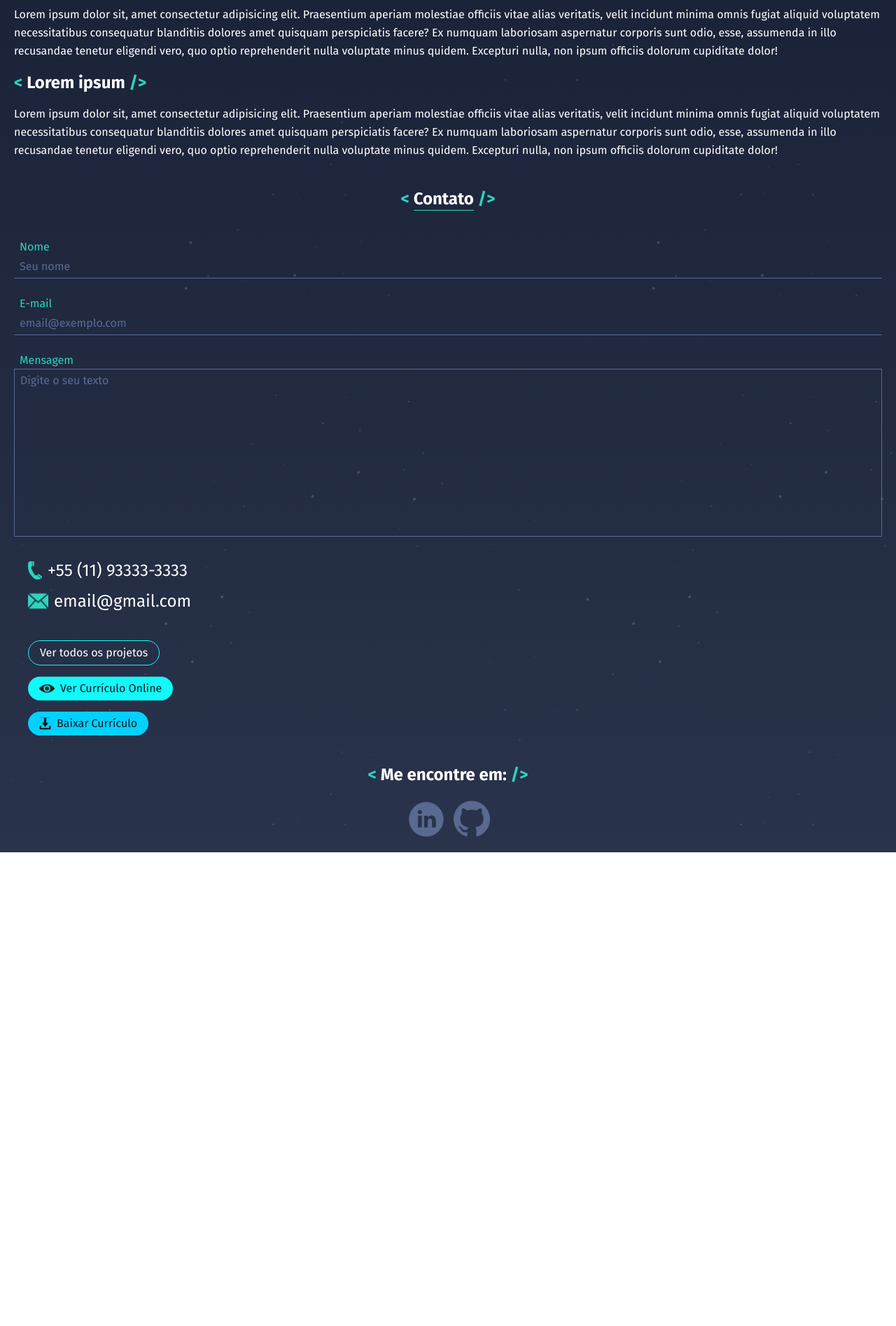
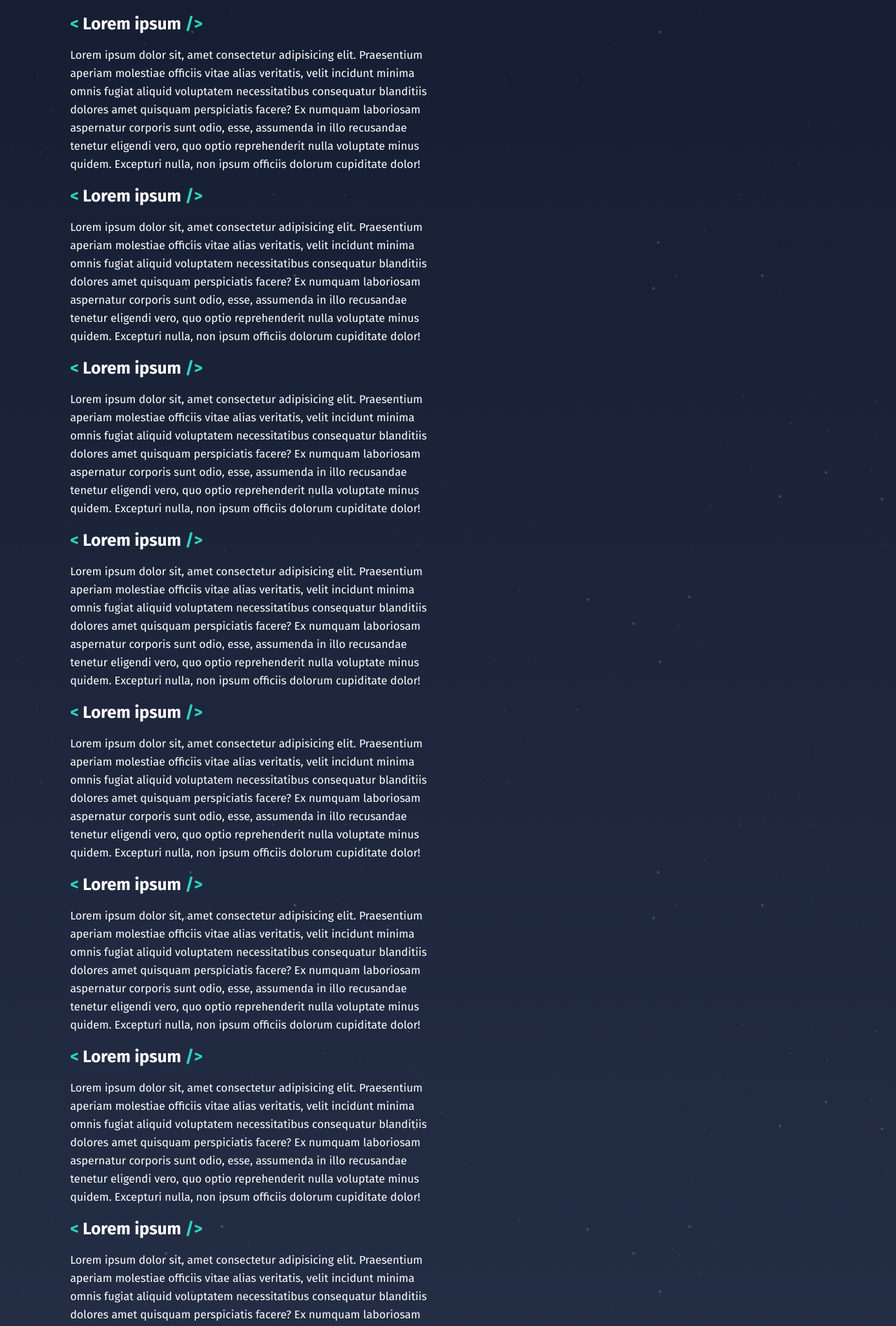
Before and after one commit to ogustavohp/portfolio, a Next.js app: page /aboutme in a window 1280 px wide. Shown: the part 891-2786 px from the top of the page at 70% size. Before the commit the page ends 2109 px from the top, so only its background shows below. Built offline with nearby package versions, Linux system fonts and the light colour scheme.

Commit message:
finish interface

```diff
--- a/src/app/aboutme/page.tsx
+++ b/src/app/aboutme/page.tsx
@@ -4,8 +4,11 @@ import React from 'react'
 
 export default function Page() {
   return (
-    <main className="mx-5 flex flex-col gap-4">
+    <main className="mx-5 mt-28 flex flex-wrap items-center justify-center gap-4 md:justify-around">
+      <div className="self-start lg:order-2">
         <AboutMeCardPage />
+      </div>
+      <div className="flex max-w-lg flex-col gap-4">
         <Typography Tag="h1" apparentTag="h1" ornament>
           Olá! Eu sou o Gustavo
         </Typography>
@@ -13,10 +16,10 @@ export default function Page() {
           Lorem ipsum dolor sit amet, consectetur adipisicing elit. Eveniet,
           libero eos repellendus aperiam porro eligendi! Autem id delectus
           consectetur animi maxime ipsum perferendis voluptatem harum, commodi,
-        iste nulla earum est?Lorem ipsum dolor sit amet consectetur adipisicing
-        elit. Deserunt adipisci suscipit fugit at totam culpa. Adipisci sit,
-        veniam aut aperiam alias eaque assumenda quaerat nemo perferendis, nisi
-        incidunt excepturi fuga.
+          iste nulla earum est?Lorem ipsum dolor sit amet consectetur
+          adipisicing elit. Deserunt adipisci suscipit fugit at totam culpa.
+          Adipisci sit, veniam aut aperiam alias eaque assumenda quaerat nemo
+          perferendis, nisi incidunt excepturi fuga.
         </Typography>
         <Typography Tag="h2" apparentTag="h1" ornament>
           Minha História com a Programação
@@ -24,36 +27,130 @@ export default function Page() {
         <Typography Tag="p" apparentTag="p">
           Lorem ipsum dolor sit amet consectetur adipisicing elit. Atque
           cupiditate iure ducimus odit delectus aliquid nesciunt alias maiores
-        laborum, dolor perspiciatis aut dolores voluptates dolore animi facilis
-        tenetur quod possimus? Adipisci dolore, quas soluta molestiae amet
-        excepturi rerum id quidem, iste itaque est maiores laudantium beatae,
-        neque magni laborum! Eius voluptatum repudiandae molestiae assumenda
-        labore ratione iste commodi laborum rem.
+          laborum, dolor perspiciatis aut dolores voluptates dolore animi
+          facilis tenetur quod possimus? Adipisci dolore, quas soluta molestiae
+          amet excepturi rerum id quidem, iste itaque est maiores laudantium
+          beatae, neque magni laborum! Eius voluptatum repudiandae molestiae
+          assumenda labore ratione iste commodi laborum rem.
         </Typography>
         <Typography Tag="h2" apparentTag="h1" ornament>
           Lorem ipsum
         </Typography>
         <Typography Tag="p" apparentTag="p">
           Lorem ipsum dolor sit, amet consectetur adipisicing elit. Praesentium
-        aperiam molestiae officiis vitae alias veritatis, velit incidunt minima
-        omnis fugiat aliquid voluptatem necessitatibus consequatur blanditiis
-        dolores amet quisquam perspiciatis facere? Ex numquam laboriosam
-        aspernatur corporis sunt odio, esse, assumenda in illo recusandae
-        tenetur eligendi vero, quo optio reprehenderit nulla voluptate minus
-        quidem. Excepturi nulla, non ipsum officiis dolorum cupiditate dolor!
+          aperiam molestiae officiis vitae alias veritatis, velit incidunt
+          minima omnis fugiat aliquid voluptatem necessitatibus consequatur
+          blanditiis dolores amet quisquam perspiciatis facere? Ex numquam
+          laboriosam aspernatur corporis sunt odio, esse, assumenda in illo
+          recusandae tenetur eligendi vero, quo optio reprehenderit nulla
+          voluptate minus quidem. Excepturi nulla, non ipsum officiis dolorum
+          cupiditate dolor!
         </Typography>
         <Typography Tag="h2" apparentTag="h1" ornament>
           Lorem ipsum
         </Typography>
         <Typography Tag="p" apparentTag="p">
           Lorem ipsum dolor sit, amet consectetur adipisicing elit. Praesentium
-        aperiam molestiae officiis vitae alias veritatis, velit incidunt minima
-        omnis fugiat aliquid voluptatem necessitatibus consequatur blanditiis
-        dolores amet quisquam perspiciatis facere? Ex numquam laboriosam
-        aspernatur corporis sunt odio, esse, assumenda in illo recusandae
-        tenetur eligendi vero, quo optio reprehenderit nulla voluptate minus
-        quidem. Excepturi nulla, non ipsum officiis dolorum cupiditate dolor!
+          aperiam molestiae officiis vitae alias veritatis, velit incidunt
+          minima omnis fugiat aliquid voluptatem necessitatibus consequatur
+          blanditiis dolores amet quisquam perspiciatis facere? Ex numquam
+          laboriosam aspernatur corporis sunt odio, esse, assumenda in illo
+          recusandae tenetur eligendi vero, quo optio reprehenderit nulla
+          voluptate minus quidem. Excepturi nulla, non ipsum officiis dolorum
+          cupiditate dolor!
         </Typography>
+        <Typography Tag="h2" apparentTag="h1" ornament>
+          Lorem ipsum
+        </Typography>
+        <Typography Tag="p" apparentTag="p">
+          Lorem ipsum dolor sit, amet consectetur adipisicing elit. Praesentium
+          aperiam molestiae officiis vitae alias veritatis, velit incidunt
+          minima omnis fugiat aliquid voluptatem necessitatibus consequatur
+          blanditiis dolores amet quisquam perspiciatis facere? Ex numquam
+          laboriosam aspernatur corporis sunt odio, esse, assumenda in illo
+          recusandae tenetur eligendi vero, quo optio reprehenderit nulla
+          voluptate minus quidem. Excepturi nulla, non ipsum officiis dolorum
+          cupiditate dolor!
+        </Typography>
+        <Typography Tag="h2" apparentTag="h1" ornament>
+          Lorem ipsum
+        </Typography>
+        <Typography Tag="p" apparentTag="p">
+          Lorem ipsum dolor sit, amet consectetur adipisicing elit. Praesentium
+          aperiam molestiae officiis vitae alias veritatis, velit incidunt
+          minima omnis fugiat aliquid voluptatem necessitatibus consequatur
+          blanditiis dolores amet quisquam perspiciatis facere? Ex numquam
+          laboriosam aspernatur corporis sunt odio, esse, assumenda in illo
+          recusandae tenetur eligendi vero, quo optio reprehenderit nulla
+          voluptate minus quidem. Excepturi nulla, non ipsum officiis dolorum
+          cupiditate dolor!
+        </Typography>
+        <Typography Tag="h2" apparentTag="h1" ornament>
+          Lorem ipsum
+        </Typography>
+        <Typography Tag="p" apparentTag="p">
+          Lorem ipsum dolor sit, amet consectetur adipisicing elit. Praesentium
+          aperiam molestiae officiis vitae alias veritatis, velit incidunt
+          minima omnis fugiat aliquid voluptatem necessitatibus consequatur
+          blanditiis dolores amet quisquam perspiciatis facere? Ex numquam
+          laboriosam aspernatur corporis sunt odio, esse, assumenda in illo
+          recusandae tenetur eligendi vero, quo optio reprehenderit nulla
+          voluptate minus quidem. Excepturi nulla, non ipsum officiis dolorum
+          cupiditate dolor!
+        </Typography>
+        <Typography Tag="h2" apparentTag="h1" ornament>
+          Lorem ipsum
+        </Typography>
+        <Typography Tag="p" apparentTag="p">
+          Lorem ipsum dolor sit, amet consectetur adipisicing elit. Praesentium
+          aperiam molestiae officiis vitae alias veritatis, velit incidunt
+          minima omnis fugiat aliquid voluptatem necessitatibus consequatur
+          blanditiis dolores amet quisquam perspiciatis facere? Ex numquam
+          laboriosam aspernatur corporis sunt odio, esse, assumenda in illo
+          recusandae tenetur eligendi vero, quo optio reprehenderit nulla
+          voluptate minus quidem. Excepturi nulla, non ipsum officiis dolorum
+          cupiditate dolor!
+        </Typography>
+        <Typography Tag="h2" apparentTag="h1" ornament>
+          Lorem ipsum
+        </Typography>
+        <Typography Tag="p" apparentTag="p">
+          Lorem ipsum dolor sit, amet consectetur adipisicing elit. Praesentium
+          aperiam molestiae officiis vitae alias veritatis, velit incidunt
+          minima omnis fugiat aliquid voluptatem necessitatibus consequatur
+          blanditiis dolores amet quisquam perspiciatis facere? Ex numquam
+          laboriosam aspernatur corporis sunt odio, esse, assumenda in illo
+          recusandae tenetur eligendi vero, quo optio reprehenderit nulla
+          voluptate minus quidem. Excepturi nulla, non ipsum officiis dolorum
+          cupiditate dolor!
+        </Typography>
+        <Typography Tag="h2" apparentTag="h1" ornament>
+          Lorem ipsum
+        </Typography>
+        <Typography Tag="p" apparentTag="p">
+          Lorem ipsum dolor sit, amet consectetur adipisicing elit. Praesentium
+          aperiam molestiae officiis vitae alias veritatis, velit incidunt
+          minima omnis fugiat aliquid voluptatem necessitatibus consequatur
+          blanditiis dolores amet quisquam perspiciatis facere? Ex numquam
+          laboriosam aspernatur corporis sunt odio, esse, assumenda in illo
+          recusandae tenetur eligendi vero, quo optio reprehenderit nulla
+          voluptate minus quidem. Excepturi nulla, non ipsum officiis dolorum
+          cupiditate dolor!
+        </Typography>
+        <Typography Tag="h2" apparentTag="h1" ornament>
+          Lorem ipsum
+        </Typography>
+        <Typography Tag="p" apparentTag="p">
+          Lorem ipsum dolor sit, amet consectetur adipisicing elit. Praesentium
+          aperiam molestiae officiis vitae alias veritatis, velit incidunt
+          minima omnis fugiat aliquid voluptatem necessitatibus consequatur
+          blanditiis dolores amet quisquam perspiciatis facere? Ex numquam
+          laboriosam aspernatur corporis sunt odio, esse, assumenda in illo
+          recusandae tenetur eligendi vero, quo optio reprehenderit nulla
+          voluptate minus quidem. Excepturi nulla, non ipsum officiis dolorum
+          cupiditate dolor!
+        </Typography>
+      </div>
     </main>
   )
 }
--- a/src/app/layout.tsx
+++ b/src/app/layout.tsx
@@ -19,7 +19,7 @@ export default function RootLayout({
   return (
     <html
       lang="pt-br"
-      className="bg-gradient-to-b from-slate-900 to-bgcolor-500"
+      className="scroll-smooth bg-gradient-to-b from-slate-900 to-bgcolor-500"
     >
       <body
         className={`${firaSans.className} bg-[url(../assets/bg-stars.svg)] bg-repeat`}
--- a/src/components/AboutMe/AboutMeCardPage.tsx
+++ b/src/components/AboutMe/AboutMeCardPage.tsx
@@ -5,7 +5,7 @@ import CurriculumAboutMe from './CurriculumAboutMe'
 
 export default function AboutMeCardPage() {
   return (
-    <div className="my-5 flex flex-col gap-5">
+    <div className="my-5 flex flex-col items-center gap-5">
       <ProfileImage />
       <div className="flex w-72 flex-1 flex-wrap justify-center gap-2 self-center">
         <HighlightCard bottomText="24 anos" />
--- a/src/components/AboutMe/CurriculumAboutMe.tsx
+++ b/src/components/AboutMe/CurriculumAboutMe.tsx
@@ -5,10 +5,10 @@ import download from '@/assets/download.svg'
 
 export default function CurriculumAboutMe() {
   return (
-    <div className="flex flex-col items-center gap-4">
-      <Button icon={eye}>Ver Curriculo Online</Button>
+    <div className="flex flex-wrap justify-center gap-3">
+      <Button icon={eye}>Ver Currículo Online</Button>
       <Button icon={download} variant="FillSecondary">
-        Baixar Curriculo
+        Baixar Currículo
       </Button>
     </div>
   )
--- a/src/components/AboutMe/ProfileImage.tsx
+++ b/src/components/AboutMe/ProfileImage.tsx
@@ -4,7 +4,7 @@ import cam from '@/assets/cam.svg'
 
 export default function ProfileImage() {
   return (
-    <div className="mx-auto mb-2 flex h-52 w-52 items-center justify-center rounded-full border border-primary-500 bg-iconcolor-700">
+    <div className="mb-2 flex h-52 w-52 items-center justify-center rounded-full border border-primary-500 bg-iconcolor-700 lg:h-72 lg:w-72">
       <Image alt="foto" src={cam} />
     </div>
   )
--- a/src/components/Footer/index.tsx
+++ b/src/components/Footer/index.tsx
@@ -11,14 +11,19 @@ import iconGitHub from '@/assets/githubIcon.svg'
 
 export default function Footer() {
   return (
-    <footer className="mx-5 mt-10 flex flex-col gap-3">
+    <footer
+      className="mx-5 mt-10 flex flex-wrap justify-center gap-x-20 gap-y-3"
+      id="contact"
+    >
       {/* title */}
-      <div className="mb-7 self-center">
+      <div className="mb-7 flex w-full justify-center">
         <Typography Tag="h2" apparentTag="h1" ornament botBorder>
           Contato
         </Typography>
       </div>
 
+      {/* Inputs */}
+      <div className="flex w-full flex-col md:w-1/2">
         {/* input name */}
         <div className="flex w-full flex-col items-start">
           <label htmlFor="name" className="ml-2 text-base text-primary-500">
@@ -57,7 +62,10 @@ export default function Footer() {
             className="h-60 w-full resize-none border border-iconcolor-400 bg-transparent px-2 py-1 text-base text-white placeholder:text-iconcolor-400"
           />
         </div>
+      </div>
 
+      {/* tel / email */}
+      <div className="flex flex-col items-start justify-center">
         {/* Telefone */}
         <div className="ml-5 mt-5 flex gap-2">
           <Image alt="icone de um telefone" src={iconTel} />
@@ -73,8 +81,6 @@ export default function Footer() {
             email@gmail.com
           </Typography>
         </div>
-
-      {/* buttons */}
         <div className="ml-5 mt-7 flex flex-col items-start gap-4">
           <Button variant="primary">Ver todos os projetos</Button>
           <Button icon={iconEye} variant="FillPrimary">
@@ -84,9 +90,10 @@ export default function Footer() {
             Baixar Currículo
           </Button>
         </div>
+      </div>
 
       {/* Me encontre em */}
-      <div className="mt-7 flex flex-col items-center">
+      <div className="mt-7 flex w-full flex-col items-center">
         <Typography Tag="h2" apparentTag="h1" ornament>
           Me encontre em:
         </Typography>
--- a/src/components/Menu/index.tsx
+++ b/src/components/Menu/index.tsx
@@ -55,7 +55,7 @@ export default function Menu() {
               Currículo
             </Button>
           </Link>
-          <Link href={'#'} onClick={change}>
+          <Link href={'#contact'} onClick={change}>
             <Button variant="primary" large>
               Contato
             </Button>
--- a/src/components/Typography/OrnamentE.tsx
+++ b/src/components/Typography/OrnamentE.tsx
@@ -1,3 +1,3 @@
 export default function OrnamentE() {
-  return <span className="text-primary-500 text-2xl">&</span>
+  return <span className="text-2xl text-primary-500">&</span>
 }
--- a/src/components/Typography/OrnamentTag.tsx
+++ b/src/components/Typography/OrnamentTag.tsx
@@ -7,9 +7,9 @@ interface IOrnament {
 export default function OrnamentTag({ children }: IOrnament) {
   return (
     <span>
-      <span className="text-primary-500 text-2xl font-bold">&lt; </span>
+      <span className="text-2xl font-bold text-primary-500">&lt; </span>
       {children}
-      <span className="text-primary-500 text-2xl font-bold"> /&gt;</span>
+      <span className="text-2xl font-bold text-primary-500"> /&gt;</span>
     </span>
   )
 }
```
Also changed, not shown: src/components/AboutMe/index.tsx (+6 -4 lines). Lines whose indentation alone changed are shown as unchanged.
